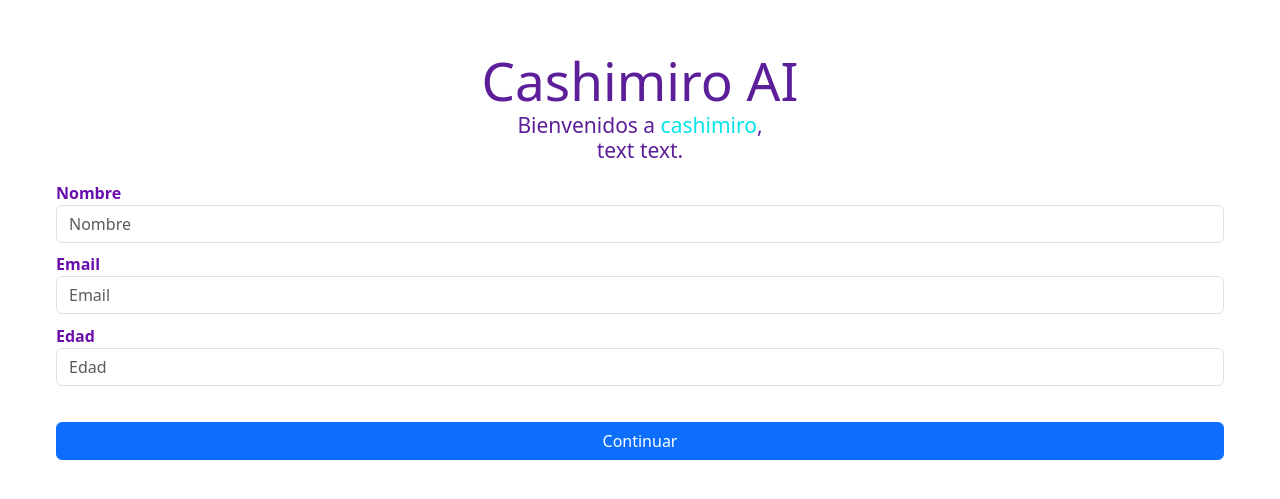
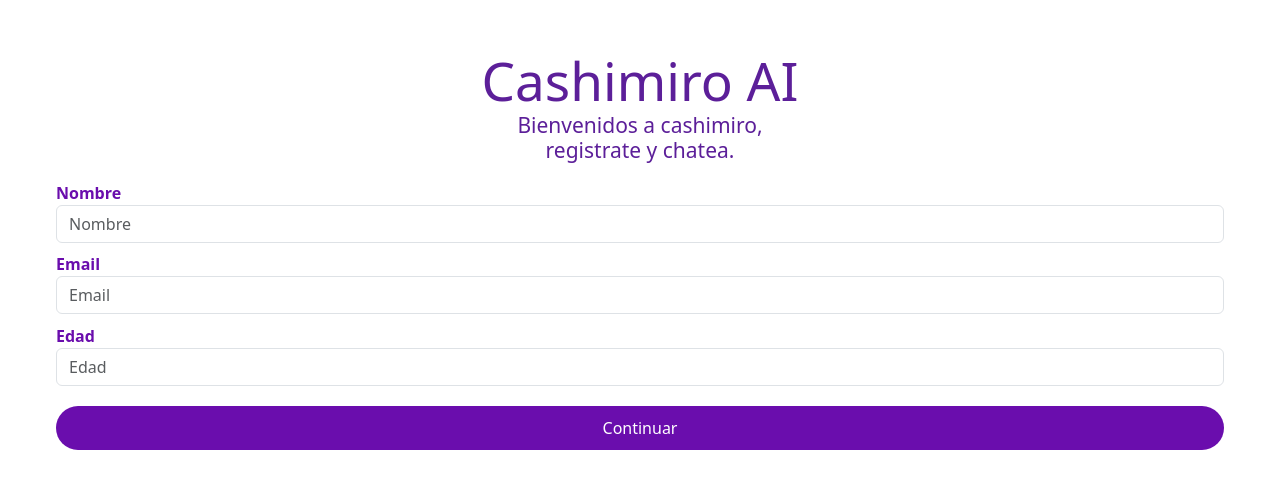
Before and after one commit to RCK-Games/cashi-DID, a React (Create React App) app: page / in a window 1280 px wide. Shown: the part 111-610 px from the top of the page. Built offline with nearby package versions, Linux system fonts and the light colour scheme.

Commit message:
btnm and others

```diff
--- a/src/pages/Login.js
+++ b/src/pages/Login.js
@@ -44,8 +44,8 @@ export const Login = () => {
         <div className="background">
             <div>
             <h1 style={{color: "#5C1F99", fontSize: "53px", marginTop: "20vh", marginBottom: "0", textAlign: "center"}}>Cashimiro AI</h1>
-                <h2 style={{marginTop: "0", color: "#5C1F99", textAlign: "center", fontSize: "21px"}}>Bienvenidos a <span style={{color: "#06E5E6"}}>cashimiro</span>,
-                    <span style={{display: "block",}}>text text.</span>
+                <h2 style={{marginTop: "0", color: "#5C1F99", textAlign: "center", fontSize: "21px"}}>Bienvenidos a cashimiro,
+                    <span style={{display: "block",}}>registrate y chatea.</span>
                 </h2>
             </div>
             <div style={{marginLeft: "7vh", marginRight:"7vh"}}>
@@ -63,7 +63,7 @@ export const Login = () => {
                         <input type="number" className="form-control input inputText" id="InputAge" placeholder="Edad" ref={inputRefEdad} onInput={handleAgeInput}/>
                     </div>
                     <div style={{marginTop: "2vh"}}>
-                        <button onClick={onClickLogIn} type="submit" className="btn btn-primary button" >Continuar</button>
+                        <button onClick={onClickLogIn} type="submit" className=" btn-primary button" >Continuar</button>
                     </div>
                 </form>
             </div>
```
Also changed, not shown: 15 other files (tests, documents, lock files or other folders).
